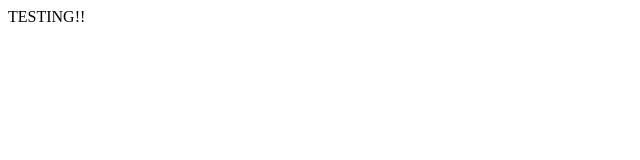
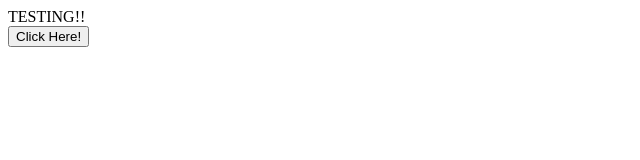
Before and after one commit to jed-blip/jed-blip.github, a plain HTML site: page test.html in a window 1280 px wide. Shown: the whole page, without its empty margins (0-640 px from the left). Drawn offline with Linux system fonts and the light colour scheme.

Commit message:
Update test.html

```diff
--- a/test.html
+++ b/test.html
@@ -1,5 +1,8 @@
 <HTML5!>
 <body>
 TESTING!!
+<form action="./test.html" method="get" id="form1">
+  <button type="submit">Click Here!</button>
+</form>
 </body>
 </HTML>
```
